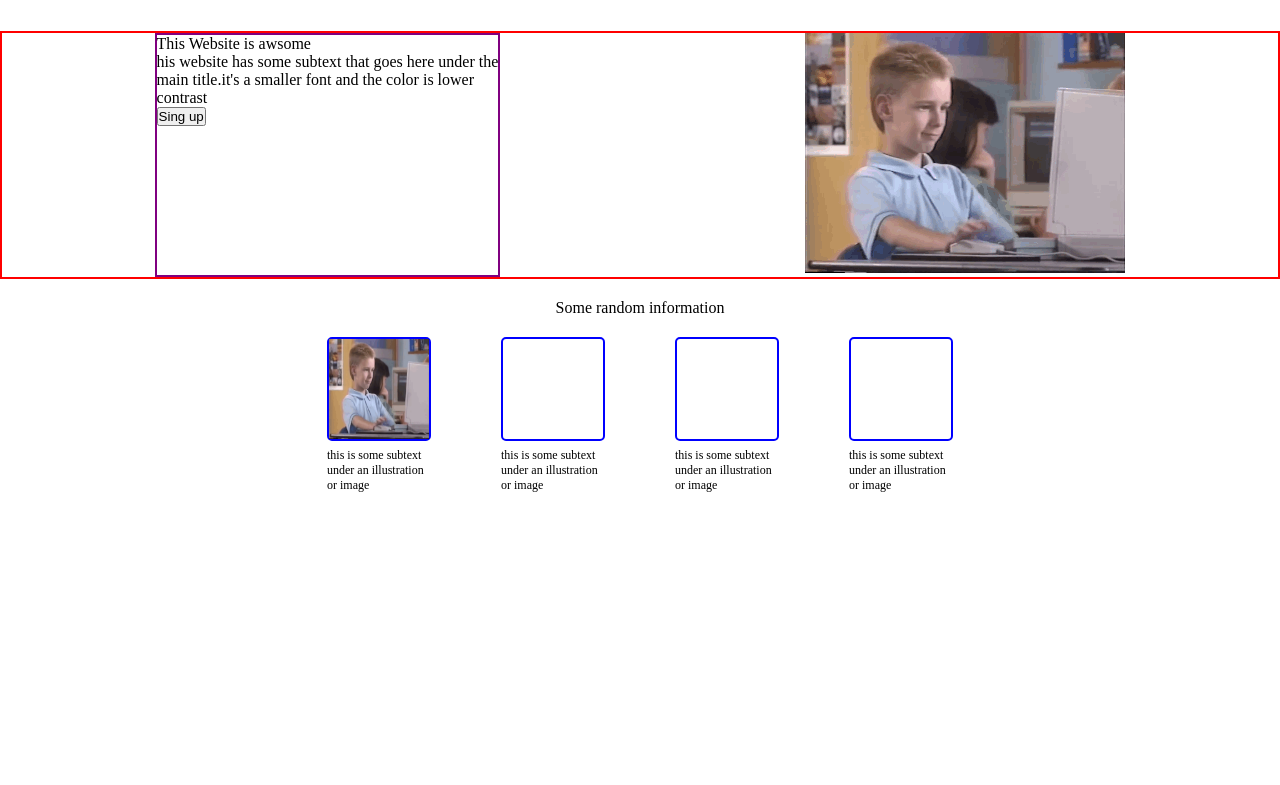
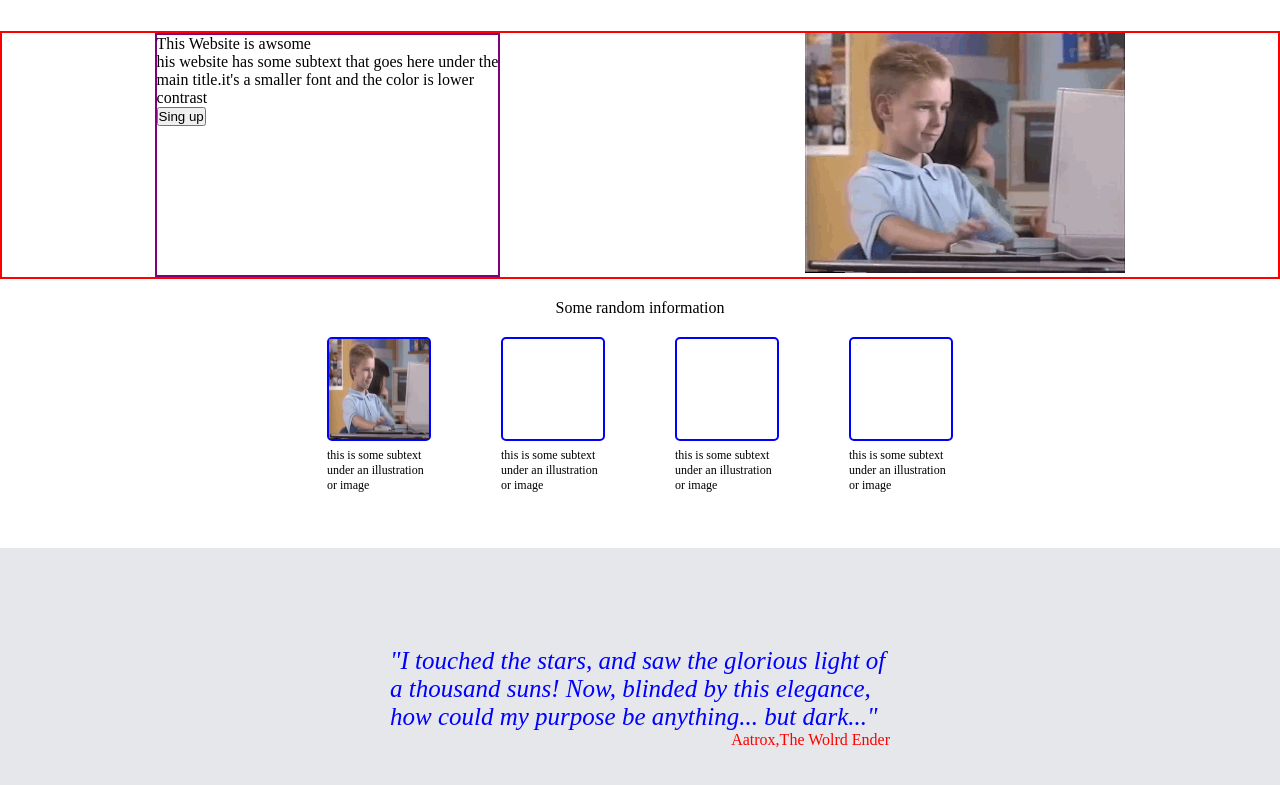
Before and after one commit to Ezrleen/reproject-2, a plain HTML site: page index.html in a window 1280 px wide. Shown: the part 51-836 px from the top of the page. Before the commit the page ends 800 px from the top, so only its background shows below. Drawn offline with Linux system fonts and the light colour scheme.

Commit message:
updated the quote and done with the part left 3rd section and footer

```diff
--- a/index.html
+++ b/index.html
@@ -55,8 +55,23 @@
 
 
     </div>
-    <section></section>
+    <section class="section2">
+        <p>
+            <span class="audio-text" onclick="playAudio()">"I touched the stars, and saw the glorious light of a thousand suns! Now, blinded by this elegance, how could my purpose be anything... but dark..."</span>
+            <audio id="audio" src="sound/Aatrox_Original_MoveLong_13.ogg"></audio>
+        </p>
+        <p class="aatrox">Aatrox,The Wolrd Ender</p>
+
+
+
+    </section>
     <section></section>
     <footer></footer>
+    <script>
+        function playAudio() {
+            var audio = document.getElementById("audio");
+            audio.play();
+        }
+    </script>
 </body>
 </html>
--- a/style.css
+++ b/style.css
@@ -66,3 +66,31 @@ header{
     gap: 74px;
     font-size: 12px;
 }
+.audio-text {
+    width: 500px;
+    font-style: italic;
+    font-weight: lighter;
+    color: #1F2937;
+    font-size: 25px;
+    display: inline-block;
+    color: blue; /* Example text color */
+    cursor: pointer; /* Show pointer cursor on hover */
+}
+.section2{
+    background-color: #E5E7EB;
+    height: 300px;
+    display: flex;
+    flex-direction: column;
+    justify-content: center;
+    align-items: center;
+
+
+}
+.aatrox{
+    color: red;
+
+    width: 500px;
+    text-align: end;
+
+
+}
```
Also changed, not shown: 1 other file.
